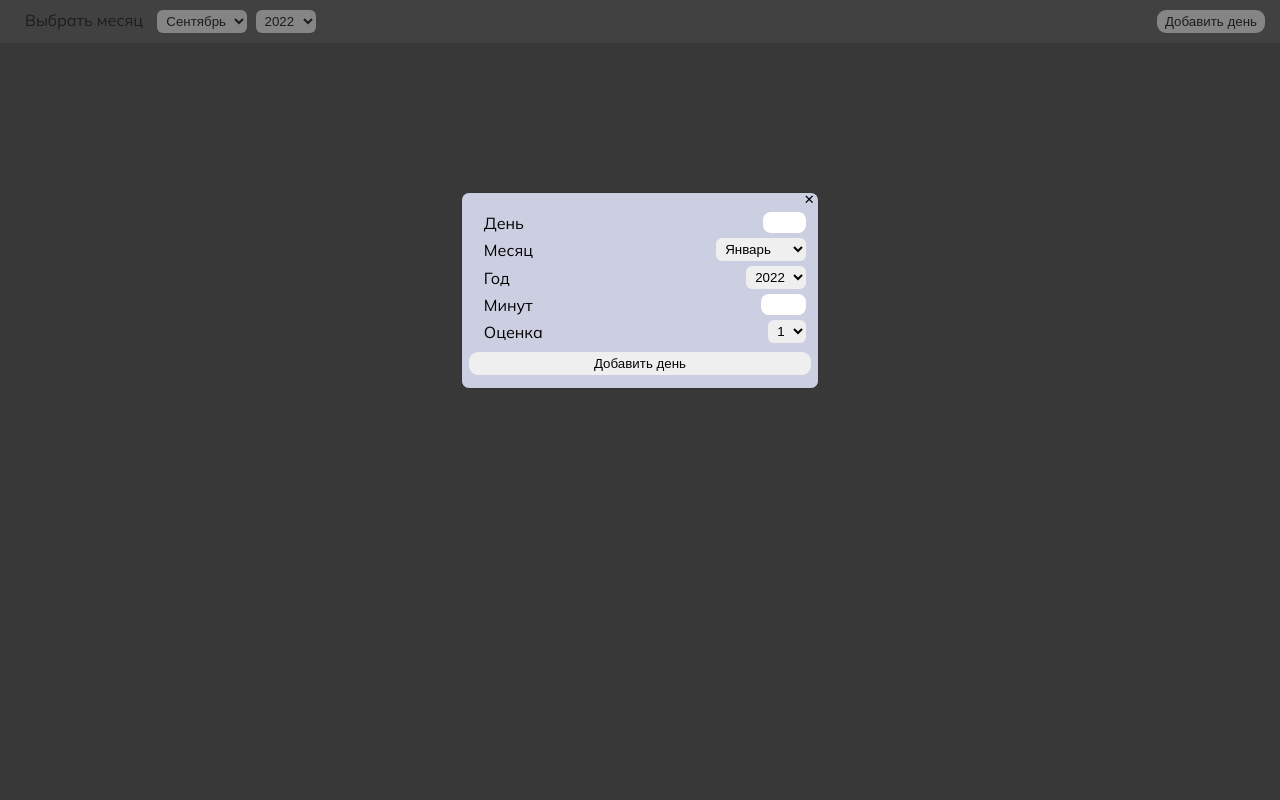
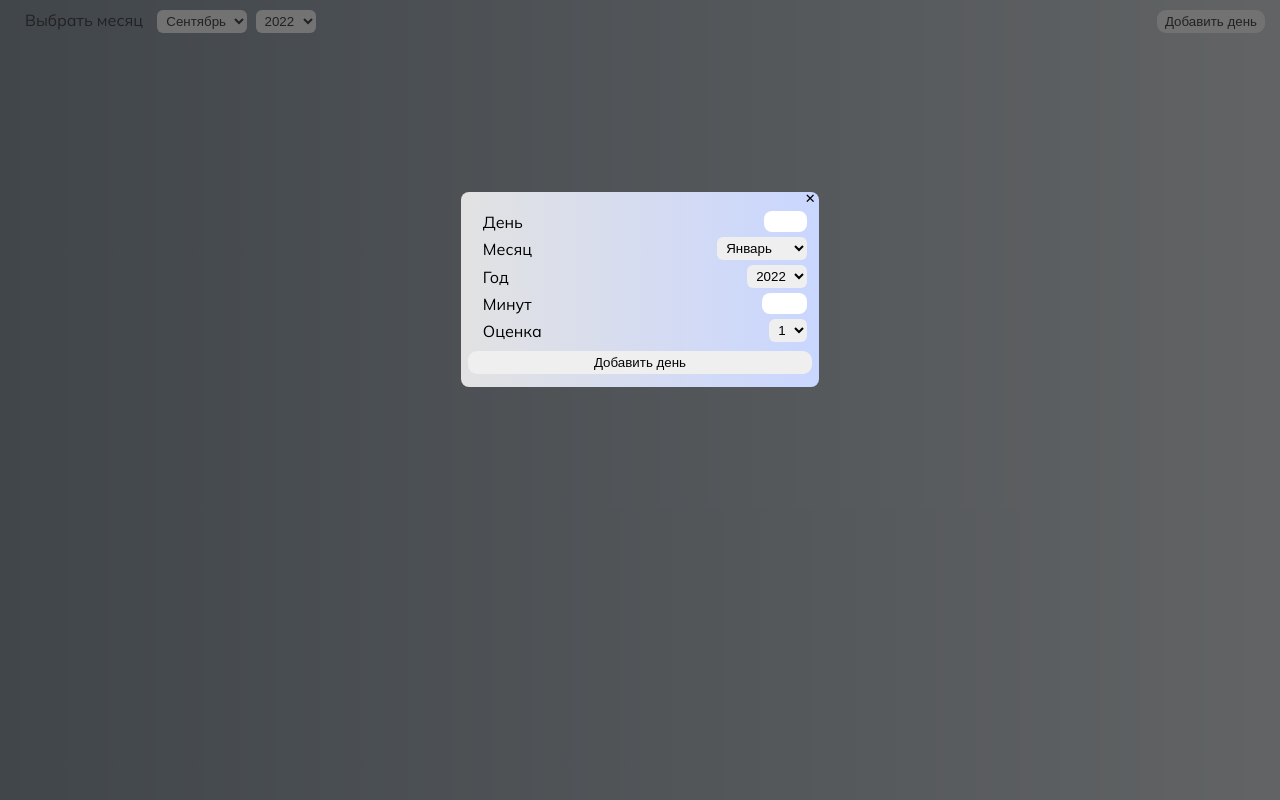
Before and after one commit to Mikelange110Mak/timeCounter, a website: page front/index.html in a window 1280 px wide. Both pictures are taken after a click on the button "Добавить день". Drawn offline with nearby package versions, Linux system fonts and the light colour scheme.

Commit message:
design edit, add animation for modal

```diff
--- a/front/css/style.scss
+++ b/front/css/style.scss
@@ -5,7 +5,9 @@
 
 
 body {
-   background-color: #414040;
+   background: #bdc3c7;
+   background: linear-gradient(to right, #5e6d7c, #bdc3c7);
+
    font-family: 'Mulish', sans-serif;
    //overflow: hidden;
 }
@@ -23,7 +25,10 @@ body {
 
 //Project Styles:
 .header {
-   background-color: #575555;
+   background: #bdc3c7;
+   background: linear-gradient(to right, #5e6d7c, #bdc3c7);
+
+
    display: flex;
    flex-direction: row;
    justify-content: space-between;
@@ -45,7 +50,11 @@ body {
 
 .table {
 
-   background-color: #eef0ff;
+   background: #C9D6FF;
+   /* fallback for old browsers */
+   background: -webkit-linear-gradient(to right, #E2E2E2, #C9D6FF);
+   /* Chrome 10-25, Safari 5.1-6 */
+   background: linear-gradient(to right, #E2E2E2, #C9D6FF);
    text-align: center;
 
    &__selected {
@@ -71,7 +80,8 @@ body {
       padding: 5px 0;
       display: flex;
       justify-content: center;
-      background-color: #cccfe2;
+      background: #C9D6FF;
+      background: linear-gradient(to right, #E2E2E2, #C9D6FF);
    }
 
    // .table__column
@@ -92,6 +102,12 @@ body {
 
    }
 
+   /*
+   .timeList li {
+      border-left: 1px solid #333;
+      border-right: 1px solid #333;
+   }
+*/
    &__list-item {
       padding: 5px 0;
 
@@ -103,7 +119,8 @@ body {
    &__average {
       font-weight: 700;
       padding: 10px 0;
-      background-color: #cccfe2;
+      background: #C9D6FF;
+      background: linear-gradient(to right, #E2E2E2, #C9D6FF);
 
       span {
          color: #ac1d1d;
@@ -178,7 +195,7 @@ body {
    z-index: 1;
    width: 100%;
    height: 100%;
-   background-color: #3333338f;
+   background-color: #333333a8;
 
    &__body {
       margin-top: 15%;
@@ -188,12 +205,13 @@ body {
 }
 
 .modal__content {
-
-   background-color: #cccfe2;
+   transform: translate(160%, -230%) scale(0.2);
+   background: #C9D6FF;
+   background: linear-gradient(to right, #E2E2E2, #C9D6FF);
    display: flex;
    flex-wrap: wrap;
    flex: 0 1 28%;
-   border: 1px solid #333;
+   //border: 1px solid #333;
    flex-direction: column;
    padding: 9px 7px 3px;
    position: relative;
@@ -321,6 +339,12 @@ body {
    }
 }
 
+
+.modalIn {
+   transition: 0.2s ease-in;
+   transform: translate(0, 0) scale(1);
+}
+
 .shake {
    opacity: 0.95;
    border: 1px solid #cf3939;
@@ -346,12 +370,7 @@ body {
    }
 }
 
-.add {
-   display: flex;
-   justify-content: center;
-   transition: 0.3s;
-   outline: 1px solid rgb(73, 73, 73);
-}
+
 
 .footer__title {
    background-color: #575555;
@@ -380,7 +399,8 @@ body {
 
 
 .out-data {
-   background-color: #eef0ff;
+   background: #C9D6FF;
+   background: linear-gradient(to right, #cad1dd, #C9D6FF);
    text-align: center;
    padding: 50px 0;
 
--- a/front/view.js
+++ b/front/view.js
@@ -9,8 +9,8 @@ const dayList = document.querySelector('.dayList'),
    tableSection = document.querySelector('.table'),
    outDataSection = document.querySelector('.out-data'),
    outDataSpan = document.querySelector('.out-data__span'),
-   modal = document.querySelector('.modal')
-
+   modal = document.querySelector('.modal'),
+   modalContent = document.querySelector('.modal__content')
 
 let selectMonth, selectYear, addDay, addMonth, addYear, addRate;
 
@@ -139,10 +139,15 @@ document.querySelectorAll('input[type="number"]').forEach(input => {
 //Открытие модалочки
 function openModal() {
    modal.classList.remove('hidden')
+   setTimeout(() => {
+      modalContent.classList.add('modalIn')
+   }, 0);
+
 }
 //Закрытие модалочки
 function closeModal() {
    modal.classList.add('hidden')
+   modalContent.classList.remove('modalIn')
 }
 
 //Закрытие модалочки по доп кнопкам
@@ -158,7 +163,6 @@ document.addEventListener('keydown', (key) => {
 
 //Визуал если ввел неверные данные (при добавлении нового дня)
 function wrongData() {
-   let modalContent = document.querySelector('.modal__content')
    let errorModal = document.querySelector('.modal__error')
    errorModal.classList.remove('hidden')
    errorModal.classList.add('show')
```
Also changed, not shown: front/css/style.css.
